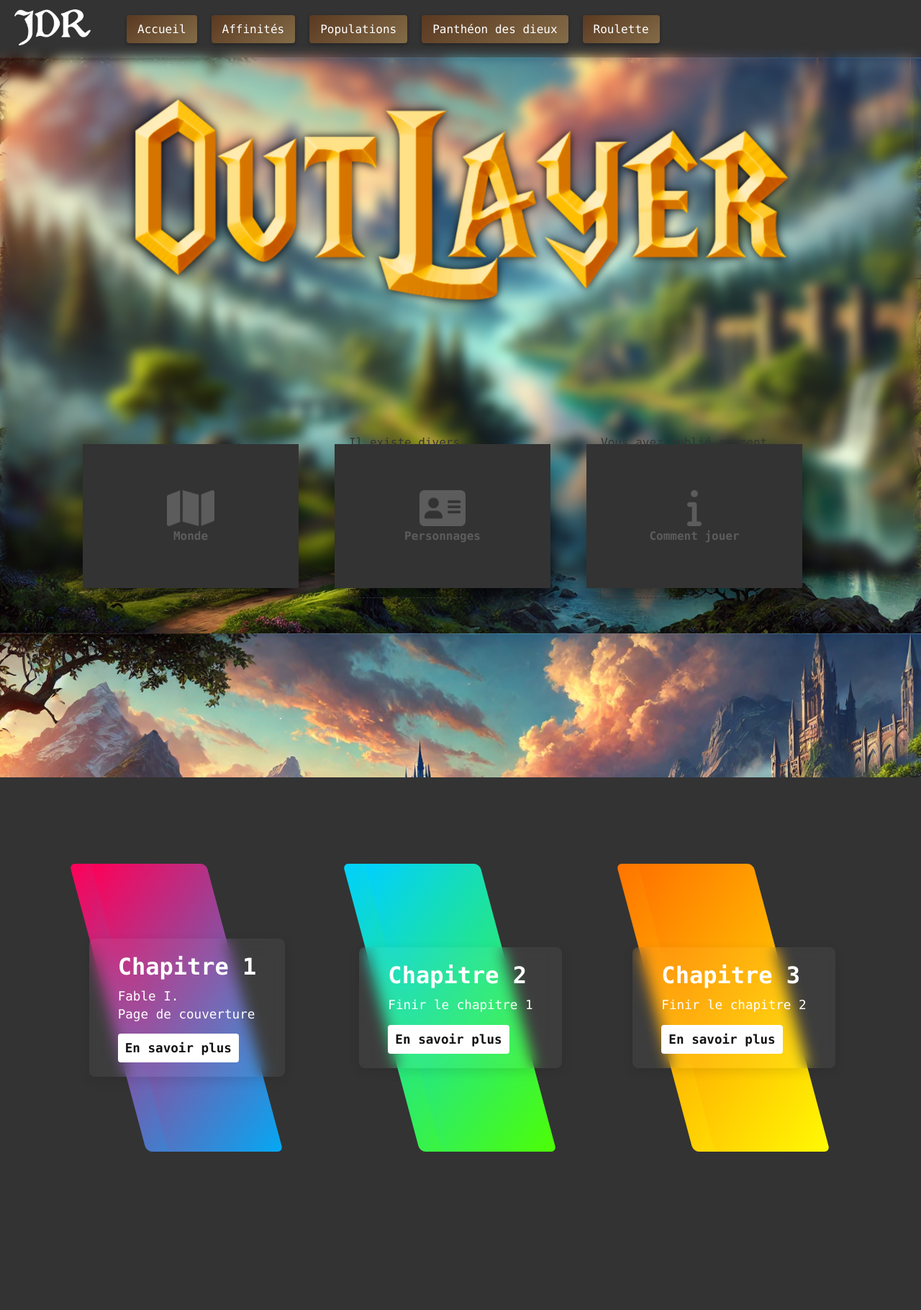
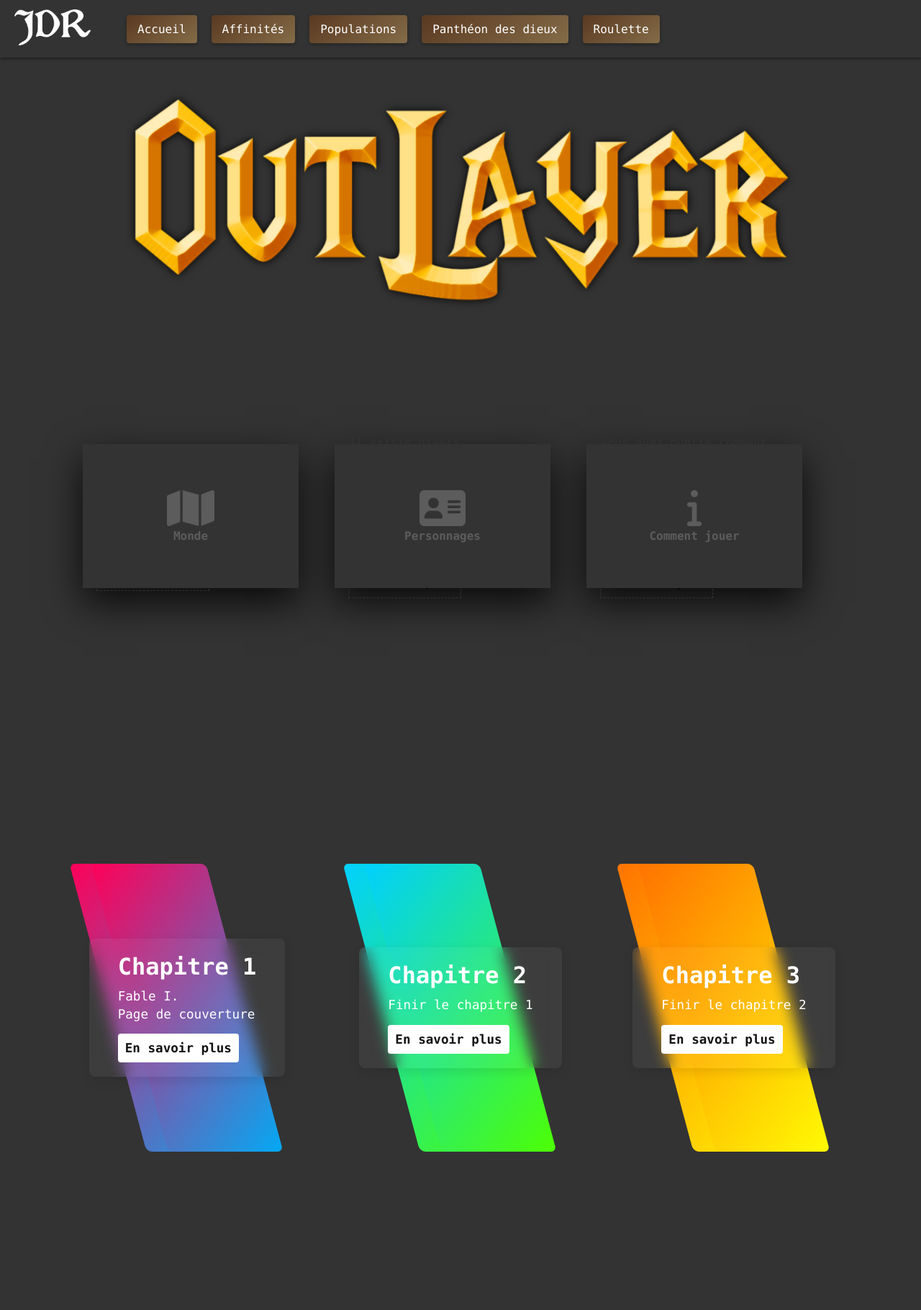
Before and after one commit to ValentinBrizard/Arbre-de-competence, a PHP site: page / in a window 1280 px wide. Shown: the whole page at 72% size. Run offline with PHP 8.4, Linux system fonts and the light colour scheme; some libraries are stand-ins or nearby versions.

Commit message:
Update index.css

```diff
--- a/css/index.css
+++ b/css/index.css
@@ -16,8 +16,6 @@ h1{
 
 /* Style pour l'effet parallax */
 .parallax {
-    /* Chemin de l'image ajustable */
-    background-image: url('../img/Hero.png');
     /* Hauteur de la section */
     height: 1000px;
     /* Création de l'effet parallax */
@@ -25,8 +23,7 @@ h1{
     background-position: center;
     background-repeat: no-repeat;
     background-size: cover;
-    /* Filtre flou */
-    filter: blur(0px);
+
     /* Ajustement du flou pour ne pas déborder */
 }
 
```
